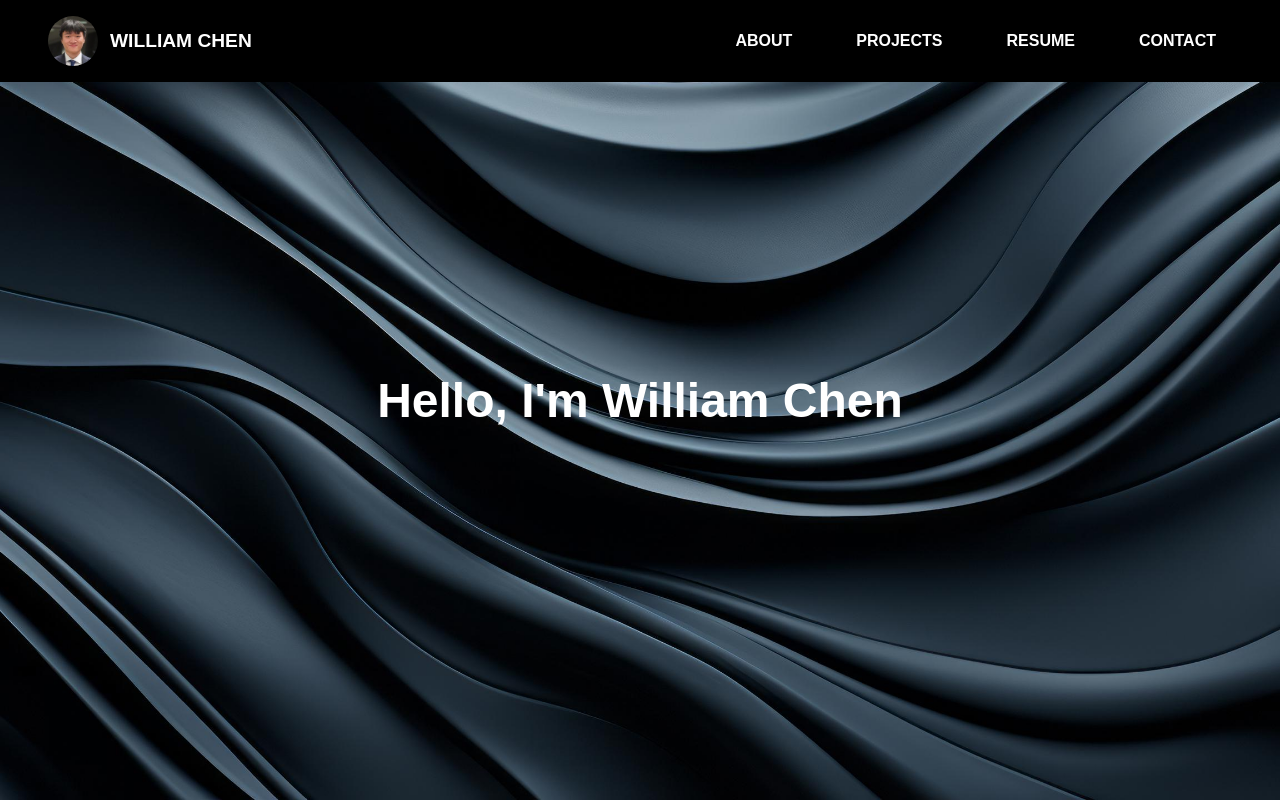
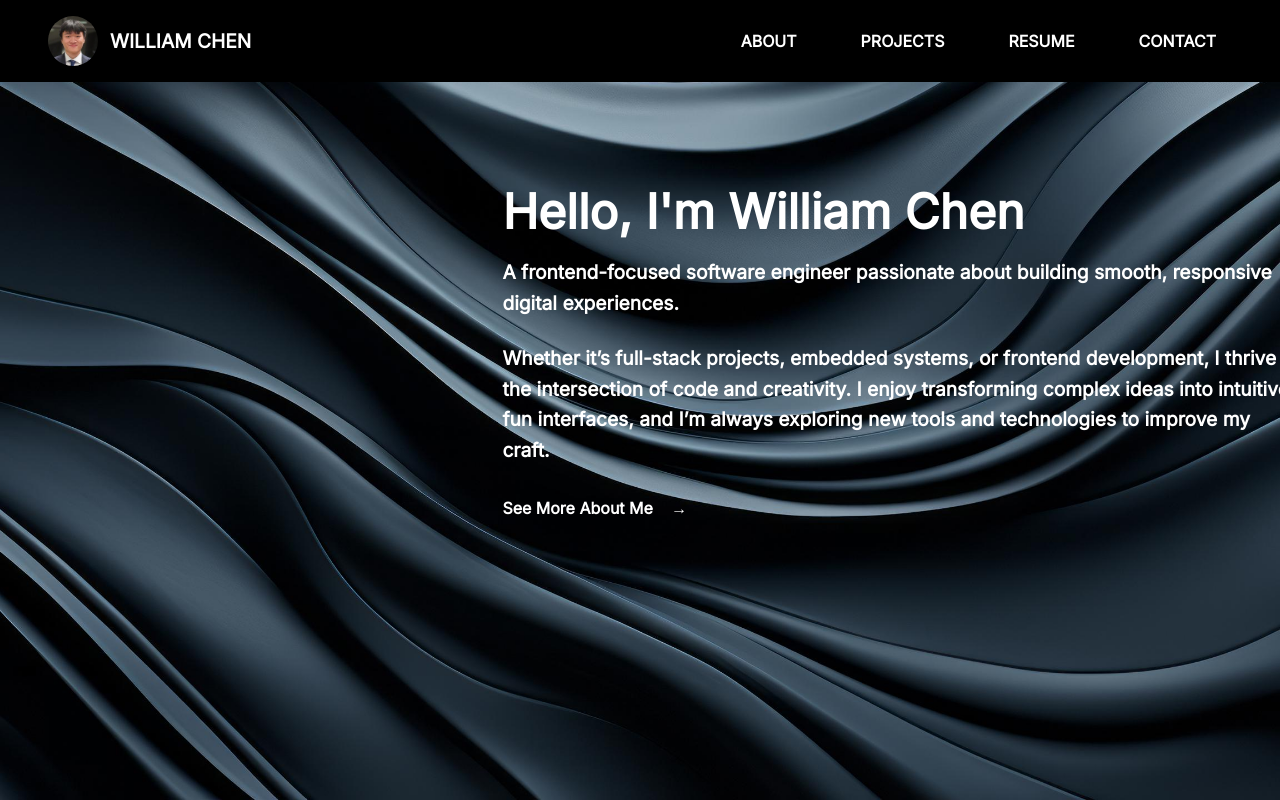
Before and after one commit to WilliamChn/WilliamChn.github.io, a React (Create React App) app: page / in a window 1280 px wide. Built offline with nearby package versions, Linux system fonts and the light colour scheme.

Commit message:
Added intro bio to the home page along with transitions. Set up "See More" button placeholder.

```diff
--- a/public/index.html
+++ b/public/index.html
@@ -24,6 +24,8 @@
       work correctly both with client-side routing and a non-root public URL.
       Learn how to configure a non-root public URL by running `npm run build`.
     -->
+    <link href="https://fonts.googleapis.com/css2?family=Inter&display=swap" rel="stylesheet">
+
     <title>William Chen | Portfolio</title>
   </head>
   <body>
--- a/src/App.css
+++ b/src/App.css
@@ -9,7 +9,7 @@ html, body {
   height: 100%;
   overflow-x: hidden;
   overflow-y: auto;
-  font-family: Arial, sans-serif;
+  font-family: 'Inter', sans-serif;
 }
 
 /* Container setup */
@@ -154,26 +154,117 @@ html, body {
 /* Text overlay */
 .bio {
   position: relative;
-  height: 100%;
+  min-height: 100vh;
   width: 100%;
   display: flex;
+  flex-direction: column;
   justify-content: center;
-  align-items: center;
+  align-items: flex-start;
+  padding-left: 8%;
+  padding-right: 8%;
   z-index: 1;
-  text-align: center;
+  text-align: left;
+  transform: translate(400px,-50px);
+  font-family: 'Inter', sans-serif;
 }
+
 
 .bio h1 {
   color: white;
-  text-align: center;
   font-size: 3rem;
+  opacity: 0;
+  animation: fadeIn 1.5s ease forwards;
+  animation-delay: 0.2s;
+  margin-bottom: 1rem;
+}
+
+.bio p {
+  color: white;
+  font-weight: bold;
+  font-size: 1.2rem;
+  max-width: 800px;
+  line-height: 1.6;
+  opacity: 0;
+  animation: fadeIn 1.5s ease forwards;
+  animation-delay: 0.5s;
+}
+
+.bio p1 {
+  color: white;
+  font-weight: bold;
+  font-size: 1rem;
+  max-width: 800px;
+  line-height: 1.6;
+  opacity: 0;
+  animation: fadeIn 1.5s ease forwards;
+  animation-delay: 0.5s;
+  margin-top: 2rem;
+}
+
+.bio p + p {
+  margin-top: 1.5rem;
+}
+
+.see-more-wrapper {
+  opacity: 0;
+  animation: fadeIn 1.5s ease forwards;
+  animation-delay: 0.5s;
+  margin-top: 2rem;
+}
+
+.see-more {
+  position: relative;
+  color: white;
+  font-weight: bold;
+  font-size: 1rem;
+  cursor: pointer;
+  opacity: 1;
+  text-decoration: none;
+}
+
+.see-more:hover {
+  opacity: 0.8;
+}
+
+.arrow {
+  display: inline-block;
+  margin-left: 0.5rem;
+  animation: bounceArrow 1.2s ease-in-out infinite;
+}
+
+@keyframes fadeIn {
+  from {
+    opacity: 0;
+    transform: translateY(10px);
+  }
+  to {
+    opacity: 1;
+    transform: translateY(0);
+  }
+}
+
+@keyframes bounceArrow {
+  0% { transform: translateX(0); }
+  50% { transform: translateX(6px); }
+  100% { transform: translateX(0); }
 }
 
 /* Responsive styles */
 @media (max-width: 768px) {
+  .bio {
+    padding-left: 1.5rem;
+    padding-right: 1.5rem;
+    transform: translateY(-50px);
+    align-items: flex-start;
+    text-align: left;
+  }
+
   .bio h1 {
     font-size: 2rem;
-    padding: 0 1rem;
+  }
+
+  .bio p {
+    font-size: 1rem;
   }
 
   .nav-name {
--- a/src/App.js
+++ b/src/App.js
@@ -32,6 +32,13 @@ function App() {
 
       <div className="bio">
         <h1>Hello, I'm William Chen</h1>
+        <p>A frontend-focused software engineer passionate about building smooth, responsive digital experiences.</p>
+        <p>Whether it’s full-stack projects, embedded systems, or frontend development, I thrive at the intersection of code and creativity. I enjoy transforming complex ideas into intuitive, fun interfaces, and I’m always exploring new tools and technologies to improve my craft.</p>
+          <div className="see-more-wrapper">
+            <a href="#about" className="see-more">
+              See More About Me <span className="arrow">→</span>
+            </a>
+          </div>
       </div>
     </div>
   );
```
